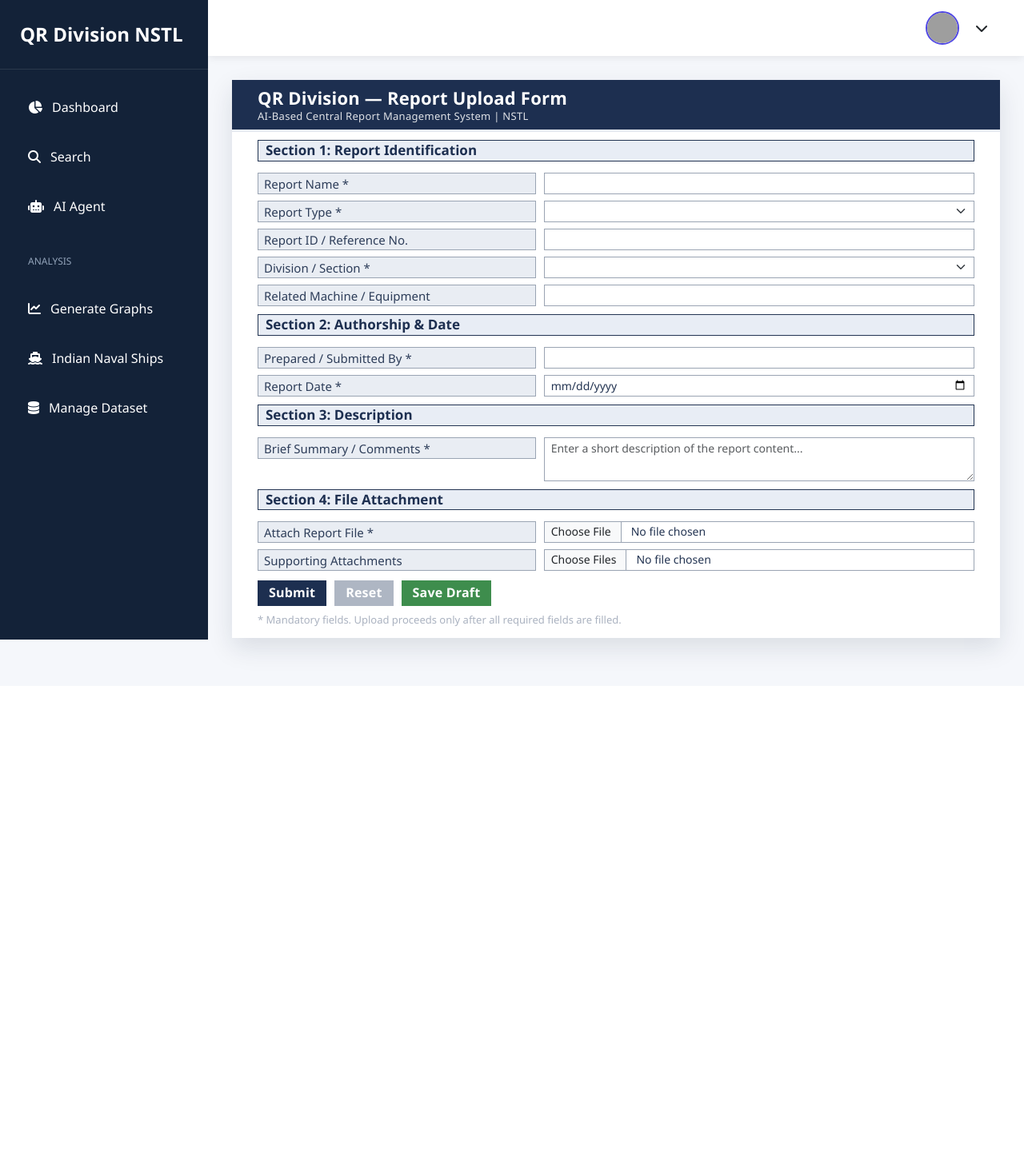
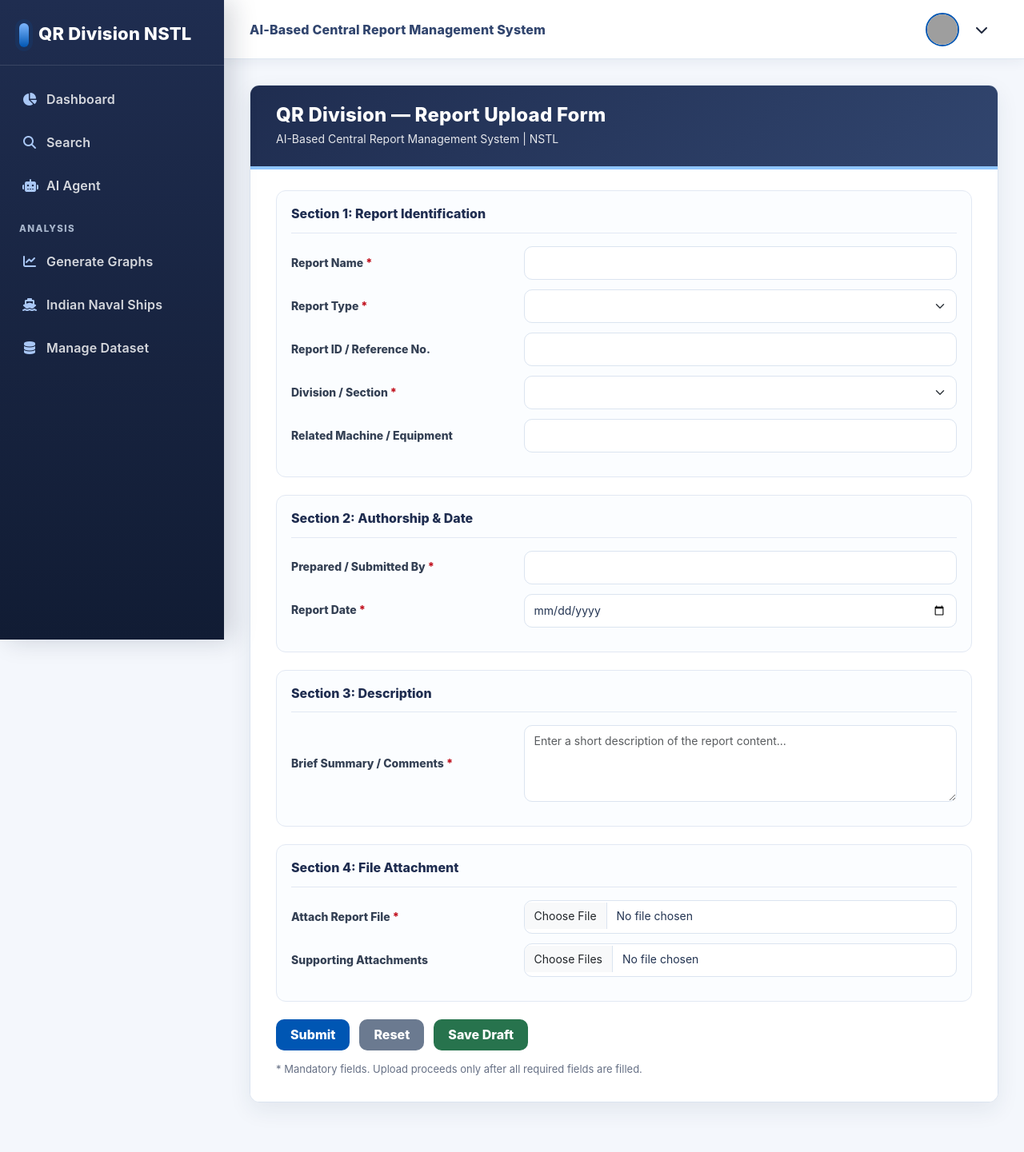
Before and after one commit to Vaishnavi-Pandey12/QR_Division-NSTL, a Flask app: template templates/admin/upload.html in a window 1280 px wide. Shown: the whole page at 80% size. Before the commit the page ends 831 px from the top, so only its background shows below. Run offline with Flask 3, Linux system fonts and the light colour scheme; the template is opened without the code that fills it, so the values that code supplies are empty; parts of the project's set-up code (start-up, migrations or seed data) failed here and were passed over; grey boxes are pictures that could not be loaded.

Commit message:
Redesign portal UI styling

```diff
--- a/static/dashboard.css
+++ b/static/dashboard.css
@@ -1,363 +1,226 @@
-* {
-  margin: 0;
-  padding: 0;
-  box-sizing: border-box;
+:root {
+  --primary: #1f2d50;
+  --secondary: #31456e;
+  --accent: #0056b3;
+  --bg: #f4f7fc;
+  --surface: #ffffff;
+  --text: #1d263b;
+  --muted: #667085;
+  --border: #dbe4f0;
+  --shadow: 0 10px 28px rgba(31, 45, 80, 0.08);
+  --shadow-sm: 0 4px 14px rgba(31, 45, 80, 0.06);
+  --radius: 12px;
+  --radius-sm: 10px;
 }
 
+* { margin: 0; padding: 0; box-sizing: border-box; }
+
 body {
-  font-family: Segoe UI;
-  background: #f5f7fb;
+  font-family: Inter, "Segoe UI", system-ui, -apple-system, BlinkMacSystemFont, sans-serif;
+  background: var(--bg);
+  color: var(--text);
+  min-height: 100vh;
+  -webkit-font-smoothing: antialiased;
 }
 
-.wrapper {
-  display: flex;
-}
+.wrapper { display: flex; min-height: 100vh; }
 
 .sidebar {
-  width: 260px;
-
+  width: 280px;
   height: 100vh;
-
-  background: #132238;
-
-  color: white;
-
+  background: linear-gradient(180deg, var(--primary) 0%, #17233f 58%, #111c34 100%);
+  color: #fff;
   position: fixed;
-
   left: 0;
   top: 0;
+  overflow-y: auto;
+  box-shadow: 10px 0 30px rgba(14, 27, 52, 0.18);
+  z-index: 1000;
 }
 
 .logo {
-  padding: 25px;
-
-  font-size: 24px;
-
-  font-weight: bold;
-
-  border-bottom: 1px solid rgba(255, 255, 255, 0.1);
-}
-
-.sidebar ul {
-  list-style: none;
-
-  padding: 20px;
-}
-
-.sidebar li {
-  padding: 15px;
-
-  cursor: pointer;
-
-  border-radius: 10px;
-
-  margin-bottom: 8px;
-
-  transition: 0.3s;
-}
-
-.sidebar li:hover {
-  background: #1e3552;
-}
-
-.sidebar i {
-  margin-right: 12px;
-}
-
-.main-content {
-  margin-left: 260px;
-
-  width: 100%;
-}
-
-.topbar {
-  height: 70px;
-
-  background: white;
-
-  display: flex;
-
-  justify-content: flex-end;
-
-  align-items: center;
-
-  padding: 0 30px;
-
-  box-shadow: 0 2px 10px rgba(0, 0, 0, 0.08);
-}
-
-.profile-section {
-  display: flex;
-
-  align-items: center;
-
-  gap: 10px;
-
-  cursor: pointer;
-
-  padding: 8px 15px;
-
-  border-radius: 12px;
-
-  transition: 0.3s;
-}
-
-.profile-section:hover {
-  background: #f3f4f6;
-}
-
-.profile-img {
-  width: 42px;
-
-  height: 42px;
-
-  border-radius: 50%;
-
-  object-fit: cover;
-
-  border: 2px solid #4f46e5;
-}
-
-.user-name {
-  font-weight: 600;
-}
-
-.content {
-  padding: 30px;
-}
-
-.card {
-  border: none;
-
-  border-radius: 15px;
-}
-.nav-list a {
-  color: #fff;
-  text-decoration: none;
-  display: block;
-}
-.nav-list .section {
-  font-size: 0.75rem;
-  text-transform: uppercase;
-  color: #93a4ba;
-  margin-top: 18px;
-}
-.page-title {
-  font-weight: 700;
-  margin-bottom: 22px;
-}
-.stat-card {
-  display: flex;
-  justify-content: space-between;
-  align-items: center;
-  padding: 24px;
-}
-.stat-card p {
-  margin: 0;
-  color: #6b7280;
-}
-.stat-card i {
-  font-size: 32px;
-}
-.upload-drop {
-  border: 2px dashed #94a3b8;
-  border-radius: 18px;
-  padding: 28px;
-  text-align: center;
-  background: #f8fafc;
-}
-.upload-drop i {
-  font-size: 42px;
-  color: #4f46e5;
-}
-@media (max-width: 768px) {
-  .sidebar {
-    position: relative;
-    width: 100%;
-    height: auto;
-  }
-  .wrapper {
-    display: block;
-  }
-  .main-content {
-    margin-left: 0;
-  }
-}
-
-/* SOW-style report upload form */
-.sow-upload-shell {
-  max-width: 980px;
-  margin: 0 auto 30px;
-  background: #fff;
-  color: #233452;
-  box-shadow: 0 12px 30px rgba(19, 34, 56, 0.12);
-}
-.sow-upload-header {
-  background: #1d2f50;
-  color: #fff;
-  padding: 10px 32px 6px;
-  border-bottom: 3px solid #e7ebf2;
-}
-.sow-upload-header h1 {
+  padding: 26px 24px 22px;
   font-size: 22px;
   font-weight: 800;
   letter-spacing: 0.2px;
-  line-height: 1.1;
-  margin: 0;
+  border-bottom: 1px solid rgba(255,255,255,0.12);
+  position: relative;
 }
-.sow-upload-header p {
-  font-size: 13px;
-  letter-spacing: 0.3px;
-  opacity: 0.86;
-  margin: 2px 0 0;
+.logo::before {
+  content: "";
+  display: inline-block;
+  width: 12px;
+  height: 30px;
+  margin-right: 12px;
+  vertical-align: middle;
+  border-radius: 999px;
+  background: linear-gradient(180deg, #7db7ff, var(--accent));
+  box-shadow: 0 0 0 5px rgba(0, 86, 179, 0.14);
 }
-.sow-upload-form {
-  padding: 10px 32px 12px;
-  background: #fff;
+
+.sidebar ul { list-style: none; padding: 18px 14px 28px; }
+.sidebar li { margin-bottom: 6px; border-radius: var(--radius-sm); transition: 0.2s ease; }
+.nav-list a {
+  color: rgba(255,255,255,0.82);
+  text-decoration: none;
+  display: flex;
+  align-items: center;
+  gap: 12px;
+  padding: 12px 14px;
+  border-radius: var(--radius-sm);
+  font-weight: 600;
+  letter-spacing: 0.01em;
+  position: relative;
+  transition: background 0.2s ease, color 0.2s ease, transform 0.2s ease;
 }
-.sow-form-section {
-  margin-bottom: 10px;
+.nav-list a:hover, .nav-list a.active {
+  background: rgba(255,255,255,0.12);
+  color: #fff;
+  transform: translateX(2px);
 }
-.sow-section-title {
-  border: 1px solid #233452;
-  background: #e8edf5;
-  color: #1d2f50;
-  font-size: 17px;
+.nav-list a.active::before {
+  content: "";
+  position: absolute;
+  left: 0;
+  top: 9px;
+  bottom: 9px;
+  width: 4px;
+  border-radius: 0 999px 999px 0;
+  background: #8ec5ff;
+}
+.sidebar i { width: 18px; text-align: center; color: #a9c7f5; }
+.nav-list .section {
+  font-size: 0.72rem;
+  text-transform: uppercase;
+  color: #a8b6cc;
+  margin: 22px 10px 8px;
+  letter-spacing: 0.12em;
   font-weight: 800;
-  line-height: 1.35;
-  padding: 1px 9px;
-  margin-bottom: 14px;
 }
-.sow-field-row {
-  display: grid;
-  grid-template-columns: minmax(210px, 38.8%) 1fr;
-  gap: 10px;
+
+.main-content { margin-left: 280px; width: calc(100% - 280px); min-height: 100vh; }
+.topbar {
+  min-height: 74px;
+  background: rgba(255,255,255,0.96);
+  display: flex;
+  justify-content: flex-end;
   align-items: center;
-  margin-bottom: 8px;
+  padding: 0 32px;
+  box-shadow: var(--shadow-sm);
+  border-bottom: 1px solid rgba(219,228,240,0.85);
+  position: sticky;
+  top: 0;
+  z-index: 900;
+  backdrop-filter: blur(12px);
 }
-.sow-field-row label {
-  height: 27px;
-  margin: 0;
-  padding: 3px 7px;
-  border: 1px solid #9aa4b3;
-  background: #e9edf3;
-  color: #2d3d59;
-  font-size: 15px;
-  font-weight: 500;
-  line-height: 20px;
+.topbar::before {
+  content: "AI-Based Central Report Management System";
+  margin-right: auto;
+  color: var(--secondary);
+  font-weight: 800;
+  letter-spacing: 0.01em;
 }
-.sow-field-row label span {
-  color: #2d3d59;
+.profile-section {
+  display: flex; align-items: center; gap: 10px; cursor: pointer;
+  padding: 8px 12px; border: 1px solid transparent; border-radius: var(--radius);
+  transition: 0.2s ease;
 }
-.sow-field-row .form-control,
-.sow-field-row .form-select {
-  height: 27px;
-  min-height: 27px;
-  padding: 2px 8px;
-  border: 1px solid #9aa4b3;
-  border-radius: 0;
-  background-color: #fff;
-  color: #233452;
-  font-size: 14px;
+.profile-section:hover { background: #eef4fc; border-color: var(--border); }
+.profile-img { width: 42px; height: 42px; border-radius: 50%; object-fit: cover; border: 2px solid var(--accent); }
+.user-name { font-weight: 700; color: var(--primary); }
+.content { padding: 32px; }
+.page-title { font-weight: 800; color: var(--primary); margin-bottom: 24px; letter-spacing: -0.02em; }
+
+.card, .modal-content {
+  border: 1px solid rgba(219,228,240,0.9) !important;
+  border-radius: var(--radius) !important;
+  background: var(--surface);
+  box-shadow: var(--shadow);
+}
+.card h5 { color: var(--primary); font-weight: 800; margin-bottom: 16px; }
+.stat-card { display: flex; justify-content: space-between; align-items: center; padding: 24px; overflow: hidden; position: relative; }
+.stat-card::after { content: ""; position: absolute; inset: auto -30px -45px auto; width: 110px; height: 110px; background: #eef5ff; border-radius: 50%; }
+.stat-card p { margin: 0 0 8px; color: var(--muted); font-size: 0.9rem; font-weight: 700; text-transform: uppercase; letter-spacing: 0.04em; }
+.stat-card h3 { color: var(--primary); font-weight: 800; margin: 0; }
+.stat-card i { font-size: 34px; z-index: 1; }
+
+.form-control, .form-select {
+  border: 1px solid var(--border);
+  border-radius: var(--radius-sm);
+  color: var(--text);
+  min-height: 42px;
   box-shadow: none;
 }
-.sow-field-row .form-select {
-  background-position: right 0.5rem center;
-  padding-right: 1.75rem;
+.form-control:focus, .form-select:focus {
+  border-color: var(--accent);
+  box-shadow: 0 0 0 0.2rem rgba(0,86,179,0.13);
 }
-.sow-field-row .form-control:focus,
-.sow-field-row .form-select:focus {
-  border-color: #1d2f50;
-  box-shadow: 0 0 0 0.12rem rgba(29, 47, 80, 0.18);
+.btn { border-radius: var(--radius-sm); font-weight: 700; padding: 0.56rem 1rem; transition: 0.2s ease; }
+.btn:hover { transform: translateY(-1px); }
+.btn-primary { background: var(--accent); border-color: var(--accent); }
+.btn-primary:hover { background: #004591; border-color: #004591; }
+.btn-outline-primary { color: var(--accent); border-color: var(--accent); }
+.btn-outline-primary:hover { background: var(--accent); border-color: var(--accent); }
+.badge { border-radius: 999px; padding: 0.45em 0.7em; font-weight: 700; }
+.bg-primary { background-color: var(--accent) !important; }
+.bg-secondary { background-color: var(--secondary) !important; }
+
+.table-responsive { border-radius: var(--radius); }
+.table { margin-bottom: 0; vertical-align: middle; }
+.table thead th {
+  position: sticky; top: 0; z-index: 2;
+  background: #eef3fa;
+  color: var(--primary);
+  border-bottom: 1px solid var(--border);
+  font-size: 0.78rem;
+  text-transform: uppercase;
+  letter-spacing: 0.05em;
+  padding: 14px 12px;
 }
-.sow-field-row-top {
-  align-items: start;
-}
-.sow-field-row textarea.form-control {
-  height: 55px;
-  resize: vertical;
-}
-.sow-file-row input[type="file"].form-control {
-  padding: 1px 8px;
-}
-.sow-accordion-title {
-  padding: 0;
-}
-.sow-accordion-button {
-  width: 100%;
-  border: 0;
-  background: transparent;
-  color: #1d2f50;
-  font: inherit;
-  font-weight: 800;
-  text-align: left;
-  padding: 1px 9px;
-}
-.sow-accordion-button::after {
-  content: "+";
-  float: right;
-  font-size: 18px;
-  line-height: 1;
-}
-.sow-accordion-button:not(.collapsed)::after {
-  content: "−";
-}
-.sow-optional-grid {
-  padding-top: 4px;
-}
-.sow-form-actions {
-  display: flex;
-  gap: 10px;
-  align-items: center;
-  margin-top: 12px;
-}
-.sow-form-actions .btn {
-  border-radius: 0;
-  border: 0;
-  font-weight: 800;
-  letter-spacing: 0.2px;
-  line-height: 1.1;
-  padding: 7px 14px;
-}
-.sow-form-actions .btn-primary {
-  background: #1d2f50;
-}
-.sow-form-actions .btn-secondary {
-  background: #aeb6c3;
-}
-.sow-form-actions .btn-success {
-  background: #3e8d4d;
-}
-.sow-required-note {
-  color: #aab2c0;
-  font-size: 13px;
-  margin: 8px 0 0;
+.table tbody td { padding: 14px 12px; border-color: #edf2f8; color: #344054; }
+.table-hover tbody tr:hover { background-color: #f8fbff; }
+.dropdown-menu { border: 1px solid var(--border); border-radius: var(--radius); box-shadow: var(--shadow); padding: 8px; }
+.dropdown-item { border-radius: 8px; padding: 9px 12px; }
+.alert { border-radius: var(--radius); border: 0; box-shadow: var(--shadow-sm); }
+.pagination .page-link { color: var(--accent); border-color: var(--border); }
+.pagination .active .page-link { background: var(--accent); border-color: var(--accent); }
+canvas { max-height: 300px; }
+
+.upload-drop { border: 2px dashed #9db2cc; border-radius: var(--radius); padding: 30px; text-align: center; background: #f8fbff; }
+.upload-drop i { font-size: 42px; color: var(--accent); }
+
+.sow-upload-shell { max-width: 1040px; margin: 0 auto 30px; background: #fff; color: #233452; border-radius: var(--radius); overflow: hidden; box-shadow: var(--shadow); border: 1px solid var(--border); }
+.sow-upload-header { background: linear-gradient(135deg, var(--primary), var(--secondary)); color: #fff; padding: 24px 32px; border-bottom: 4px solid #8ec5ff; }
+.sow-upload-header h1 { font-size: 24px; font-weight: 800; letter-spacing: 0.2px; line-height: 1.1; margin: 0; }
+.sow-upload-header p { font-size: 14px; opacity: 0.88; margin: 6px 0 0; }
+.sow-upload-form { padding: 26px 32px 30px; background: #fff; }
+.sow-form-section { margin-bottom: 22px; padding: 18px; border: 1px solid #e2e8f3; border-radius: var(--radius); background: #fbfdff; }
+.sow-section-title { border: 0; background: transparent; color: var(--primary); font-size: 16px; font-weight: 800; line-height: 1.35; padding: 0 0 12px; margin-bottom: 16px; border-bottom: 1px solid #e2e8f3; }
+.sow-field-row { display: grid; grid-template-columns: minmax(210px, 33%) 1fr; gap: 16px; align-items: center; margin-bottom: 12px; }
+.sow-field-row label { height: auto; margin: 0; padding: 0; border: 0; background: transparent; color: #344054; font-size: 14px; font-weight: 800; line-height: 1.3; }
+.sow-field-row label span { color: #c1121f; }
+.sow-field-row .form-control, .sow-field-row .form-select { height: 42px; min-height: 42px; padding: 8px 12px; border: 1px solid var(--border); border-radius: var(--radius-sm); background-color: #fff; color: #233452; font-size: 14px; }
+.sow-field-row textarea.form-control { height: 96px; resize: vertical; }
+.sow-form-actions { display: flex; gap: 12px; align-items: center; margin-top: 18px; }
+.sow-form-actions .btn { border-radius: var(--radius-sm); border: 0; font-weight: 800; line-height: 1.1; padding: 11px 18px; }
+.sow-form-actions .btn-primary { background: var(--accent); }
+.sow-form-actions .btn-secondary { background: #6b7a90; }
+.sow-form-actions .btn-success { background: #27734d; }
+.sow-required-note { color: var(--muted); font-size: 13px; margin: 14px 0 0; }
+
+@media (max-width: 992px) {
+  .sidebar { width: 240px; }
+  .main-content { margin-left: 240px; width: calc(100% - 240px); }
+  .topbar::before { content: "QR Division NSTL"; }
 }
 @media (max-width: 768px) {
-  .sow-upload-header,
-  .sow-upload-form {
-    padding-left: 16px;
-    padding-right: 16px;
-  }
-  .sow-field-row {
-    grid-template-columns: 1fr;
-    gap: 4px;
-  }
-  .sow-field-row label {
-    height: auto;
-  }
-  .sow-field-row .form-control,
-  .sow-field-row .form-select {
-    height: 34px;
-    min-height: 34px;
-  }
-  .sow-field-row textarea.form-control {
-    height: 88px;
-  }
-  .sow-form-actions {
-    flex-wrap: wrap;
-  }
-  .sow-form-actions .btn {
-    flex: 1 1 120px;
-  }
+  .sidebar { position: relative; width: 100%; height: auto; }
+  .wrapper { display: block; }
+  .main-content { margin-left: 0; width: 100%; }
+  .topbar { padding: 12px 16px; min-height: auto; flex-wrap: wrap; gap: 12px; }
+  .content { padding: 20px 14px; }
+  .sow-upload-header, .sow-upload-form { padding-left: 16px; padding-right: 16px; }
+  .sow-field-row { grid-template-columns: 1fr; gap: 8px; }
+  .sow-form-actions { flex-wrap: wrap; }
+  .sow-form-actions .btn { flex: 1 1 120px; }
 }
--- a/templates/layouts/base.html
+++ b/templates/layouts/base.html
@@ -23,19 +23,19 @@
         <div class="logo">QR Division NSTL</div>
         <ul class="nav-list">
           <li>
-            <a href="{{ url_for('auth.index') }}"
+            <a href="{{ url_for('auth.index') }}" class="{{ 'active' if request.endpoint in ['auth.index', 'admin.dashboard', 'user.dashboard'] else '' }}"
               ><i class="fas fa-chart-pie"></i>Dashboard</a
             >
           </li>
           <li>
-            <a href="{{ url_for('user.search') }}"
+            <a href="{{ url_for('user.search') }}" class="{{ 'active' if request.endpoint == 'user.search' else '' }}"
               ><i class="fas fa-search"></i>Search</a
             >
           </li>
           {% if current_user.is_authenticated and current_user.role == 'admin'
           %}
           <li>
-            <a href="{{ url_for('admin.upload') }}"
+            <a href="{{ url_for('admin.upload') }}" class="{{ 'active' if request.endpoint == 'admin.upload' else '' }}"
               ><i class="fas fa-upload"></i>Upload</a
             >
           </li>
@@ -43,7 +43,7 @@
             <a href="#"><i class="fas fa-check"></i>Approval</a>
           </li>
           <li>
-            <a href="{{ url_for('admin.users') }}"
+            <a href="{{ url_for('admin.users') }}" class="{{ 'active' if request.endpoint in ['admin.users', 'admin.create_user', 'admin.edit_user'] else '' }}"
               ><i class="fas fa-users"></i>HR Wing</a
             >
           </li>
@@ -65,7 +65,7 @@
           %}
           <li class="section">Settings</li>
           <li>
-            <a href="{{ url_for('admin.report_types') }}"
+            <a href="{{ url_for('admin.report_types') }}" class="{{ 'active' if request.endpoint in ['admin.report_types', 'admin.edit_report_type'] else '' }}"
               ><i class="fas fa-file-alt"></i>Report Types</a
             >
           </li>
```
Also changed, not shown: static/style.css (+46 -137 lines).
